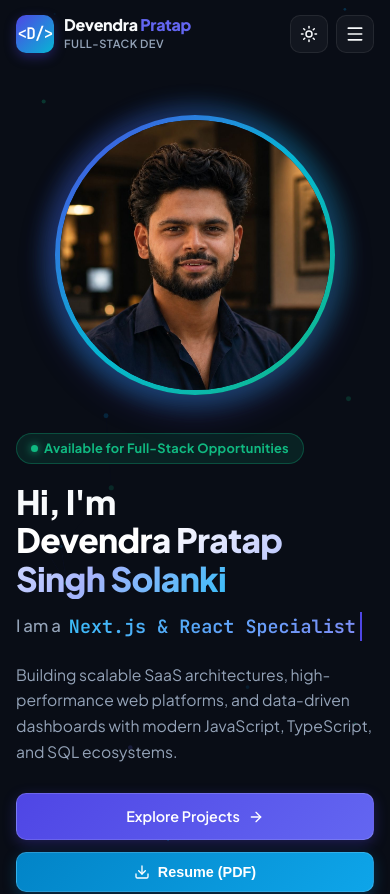
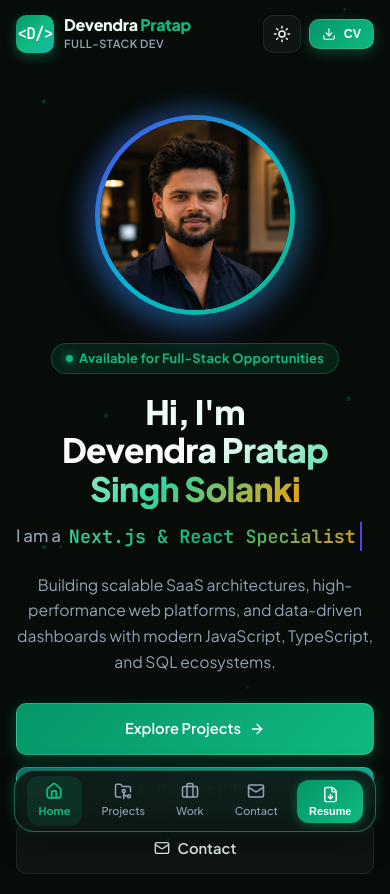
Before and after one commit to devendrapratapsinghsolanki/My-Portfolio, a React (Vite) app: page / in a window 390 px wide. Shown: the top 894 px of the page. Built offline with nearby package versions, Linux system fonts and the light colour scheme.

Commit message:
feat: switch to fresh Emerald Mint theme and add custom mobile bottom app navigation bar

```diff
--- a/src/App.jsx
+++ b/src/App.jsx
@@ -11,6 +11,7 @@ import Footer from './components/Footer';
 import ResumeModal from './components/ResumeModal';
 import BackgroundCanvas from './components/BackgroundCanvas';
 import CustomCursor from './components/CustomCursor';
+import MobileBottomBar from './components/MobileBottomBar';
 
 export default function App() {
   const [isResumeModalOpen, setIsResumeModalOpen] = useState(false);
@@ -30,13 +31,13 @@ export default function App() {
 
   return (
     <div style={{ position: 'relative', minHeight: '100vh', backgroundColor: 'var(--bg-main)', overflowX: 'hidden' }}>
-      {/* Background Particle Canvas (subtle) */}
+      {/* Background Particle Canvas */}
       <BackgroundCanvas theme={theme} />
 
       {/* Trailing Cursor for desktop */}
       <CustomCursor />
 
-      {/* Navigation */}
+      {/* Top Navigation */}
       <Navbar
         onOpenResume={() => setIsResumeModalOpen(true)}
         theme={theme}
@@ -57,6 +58,9 @@ export default function App() {
       {/* Footer */}
       <Footer onOpenResume={() => setIsResumeModalOpen(true)} />
 
+      {/* Exclusive Mobile Floating Bottom Bar */}
+      <MobileBottomBar onOpenResume={() => setIsResumeModalOpen(true)} />
+
       {/* Resume Modal */}
       <ResumeModal
         isOpen={isResumeModalOpen}
--- a/src/components/Logo.jsx
+++ b/src/components/Logo.jsx
@@ -9,7 +9,7 @@ export default function Logo() {
           width: '38px',
           height: '38px',
           borderRadius: '10px',
-          background: 'linear-gradient(135deg, #4f46e5 0%, #06b6d4 100%)',
+          background: 'linear-gradient(135deg, #059669 0%, #10b981 50%, #14b8a6 100%)',
           display: 'flex',
           alignItems: 'center',
           justifyContent: 'center',
@@ -18,14 +18,14 @@ export default function Logo() {
           fontSize: '1rem',
           fontFamily: 'var(--font-mono)',
           letterSpacing: '-0.05em',
-          boxShadow: '0 4px 12px rgba(79, 70, 229, 0.35)'
+          boxShadow: '0 4px 12px rgba(16, 185, 129, 0.35)'
         }}
       >
         {'<D/>'}
       </div>
       <div style={{ display: 'flex', flexDirection: 'column' }}>
         <span style={{ fontWeight: '800', fontSize: '1rem', letterSpacing: '-0.02em', color: 'var(--text-main)', lineHeight: '1.2' }}>
-          Devendra <span style={{ color: '#6366f1' }}>Pratap</span>
+          Devendra <span style={{ color: '#10b981' }}>Pratap</span>
         </span>
         <span style={{ fontSize: '0.7rem', color: 'var(--text-muted)', letterSpacing: '0.04em', textTransform: 'uppercase', fontWeight: '600' }}>
           Full-Stack Dev
--- /dev/null
+++ b/src/components/MobileBottomBar.jsx
@@ -0,0 +1,113 @@
+import React, { useState, useEffect } from 'react';
+import { Home, FolderGit2, Briefcase, Mail, FileDown, Sparkles } from 'lucide-react';
+
+export default function MobileBottomBar({ onOpenResume }) {
+  const [activeSection, setActiveSection] = useState('home');
+
+  useEffect(() => {
+    const handleScroll = () => {
+      const sections = ['home', 'projects', 'skills', 'experience', 'contact'];
+      const scrollPosition = window.scrollY + 200;
+
+      for (const sectionId of sections) {
+        const el = document.getElementById(sectionId);
+        if (el) {
+          const top = el.offsetTop;
+          const height = el.offsetHeight;
+          if (scrollPosition >= top && scrollPosition < top + height) {
+            setActiveSection(sectionId);
+            break;
+          }
+        }
+      }
+    };
+
+    window.addEventListener('scroll', handleScroll);
+    return () => window.removeEventListener('scroll', handleScroll);
+  }, []);
+
+  const items = [
+    { id: 'home', label: 'Home', icon: Home, href: '#home' },
+    { id: 'projects', label: 'Projects', icon: FolderGit2, href: '#projects' },
+    { id: 'experience', label: 'Work', icon: Briefcase, href: '#experience' },
+    { id: 'contact', label: 'Contact', icon: Mail, href: '#contact' }
+  ];
+
+  return (
+    <nav
+      className="mobile-bottom-bar"
+      style={{
+        position: 'fixed',
+        bottom: '12px',
+        left: '14px',
+        right: '14px',
+        height: '62px',
+        backgroundColor: 'var(--bottom-bar-bg)',
+        backdropFilter: 'blur(20px)',
+        WebkitBackdropFilter: 'blur(20px)',
+        borderRadius: '20px',
+        border: '1px solid var(--border-hover)',
+        boxShadow: '0 10px 30px rgba(0, 0, 0, 0.4), 0 0 15px rgba(16, 185, 129, 0.15)',
+        display: 'none',
+        alignItems: 'center',
+        justifyContent: 'space-around',
+        padding: '0 8px',
+        zIndex: 9999
+      }}
+    >
+      {items.map((item) => {
+        const Icon = item.icon;
+        const isActive = activeSection === item.id;
+        return (
+          <a
+            key={item.id}
+            href={item.href}
+            style={{
+              display: 'flex',
+              flexDirection: 'column',
+              alignItems: 'center',
+              justifyContent: 'center',
+              gap: '2px',
+              padding: '6px 12px',
+              borderRadius: '12px',
+              color: isActive ? '#10b981' : 'var(--text-muted)',
+              background: isActive ? 'rgba(16, 185, 129, 0.12)' : 'transparent',
+              textDecoration: 'none',
+              fontSize: '0.68rem',
+              fontWeight: isActive ? '700' : '500',
+              transition: 'all 0.15s ease'
+            }}
+          >
+            <Icon size={18} strokeWidth={isActive ? 2.5 : 2} />
+            <span>{item.label}</span>
+          </a>
+        );
+      })}
+
+      {/* Quick Resume trigger on bottom bar */}
+      <button
+        onClick={onOpenResume}
+        style={{
+          display: 'flex',
+          flexDirection: 'column',
+          alignItems: 'center',
+          justifyContent: 'center',
+          gap: '2px',
+          padding: '6px 12px',
+          borderRadius: '12px',
+          background: 'linear-gradient(135deg, #059669 0%, #10b981 100%)',
+          color: '#ffffff',
+          border: 'none',
+          fontSize: '0.68rem',
+          fontWeight: '700',
+          cursor: 'pointer',
+          boxShadow: '0 2px 10px rgba(16, 185, 129, 0.4)'
+        }}
+        title="Download Resume"
+      >
+        <FileDown size={17} />
+        <span>Resume</span>
+      </button>
+    </nav>
+  );
+}
--- a/src/components/Navbar.jsx
+++ b/src/components/Navbar.jsx
@@ -66,16 +66,6 @@ export default function Navbar({ onOpenResume, theme, toggleTheme }) {
 
         {/* Desktop Navigation */}
         <nav style={{ display: 'flex', alignItems: 'center', gap: '2px' }} className="desktop-nav">
-          <style>{`
-            @media (max-width: 900px) {
-              .desktop-nav { display: none !important; }
-              .mobile-toggle-btn { display: flex !important; }
-            }
-            @media (min-width: 901px) {
-              .mobile-toggle-btn { display: none !important; }
-            }
-          `}</style>
-
           {navLinks.map((link) => {
             const isActive = activeSection === link.id;
             return (
@@ -87,8 +77,8 @@ export default function Navbar({ onOpenResume, theme, toggleTheme }) {
                   borderRadius: '8px',
                   fontSize: '0.86rem',
                   fontWeight: isActive ? '600' : '500',
-                  color: isActive ? '#4f46e5' : 'var(--text-muted)',
-                  background: isActive ? 'var(--bg-pill)' : 'transparent',
+                  color: isActive ? '#10b981' : 'var(--text-muted)',
+                  background: isActive ? 'rgba(16, 185, 129, 0.12)' : 'transparent',
                   textDecoration: 'none',
                   transition: 'all 0.15s ease'
                 }}
@@ -112,7 +102,7 @@ export default function Navbar({ onOpenResume, theme, toggleTheme }) {
 
           <button
             onClick={onOpenResume}
-            className="btn-cyan"
+            className="btn-primary"
             style={{ padding: '8px 16px', fontSize: '0.84rem' }}
           >
             <Download size={15} />
@@ -120,7 +110,7 @@ export default function Navbar({ onOpenResume, theme, toggleTheme }) {
           </button>
         </div>
 
-        {/* Mobile controls */}
+        {/* Mobile controls (Clean top bar on mobile) */}
         <div style={{ display: 'flex', alignItems: 'center', gap: '8px' }} className="mobile-toggle-btn">
           <button
             onClick={toggleTheme}
@@ -132,73 +122,15 @@ export default function Navbar({ onOpenResume, theme, toggleTheme }) {
           </button>
 
           <button
-            onClick={() => setMobileMenuOpen(!mobileMenuOpen)}
-            className="theme-toggle-btn"
-            aria-label="Toggle navigation"
+            onClick={onOpenResume}
+            className="btn-primary"
+            style={{ padding: '7px 12px', fontSize: '0.78rem' }}
           >
-            {mobileMenuOpen ? <X size={20} /> : <Menu size={20} />}
+            <Download size={14} />
+            <span>CV</span>
           </button>
         </div>
       </div>
-
-      {/* Mobile Drawer */}
-      {mobileMenuOpen && (
-        <div
-          style={{
-            position: 'fixed',
-            top: '68px',
-            left: 0,
-            right: 0,
-            bottom: 0,
-            backgroundColor: 'var(--bg-main)',
-            padding: '20px',
-            display: 'flex',
-            flexDirection: 'column',
-            justifyContent: 'space-between',
-            zIndex: 999,
-            overflowY: 'auto'
-          }}
-        >
-          <div style={{ display: 'flex', flexDirection: 'column', gap: '8px' }}>
-            {navLinks.map((link) => (
-              <a
-                key={link.id}
-                href={link.href}
-                onClick={() => setMobileMenuOpen(false)}
-                style={{
-                  display: 'flex',
-                  alignItems: 'center',
-                  justifyContent: 'space-between',
-                  padding: '12px 16px',
-                  borderRadius: '10px',
-                  background: activeSection === link.id ? 'var(--bg-pill)' : 'transparent',
-                  color: activeSection === link.id ? '#4f46e5' : 'var(--text-main)',
-                  fontSize: '0.95rem',
-                  fontWeight: '600',
-                  textDecoration: 'none'
-                }}
-              >
-                <span>{link.name}</span>
-                <ChevronRight size={16} color="var(--text-dim)" />
-              </a>
-            ))}
-          </div>
-
-          <div style={{ marginTop: '20px', display: 'flex', flexDirection: 'column', gap: '10px' }}>
-            <button
-              onClick={() => {
-                setMobileMenuOpen(false);
-                onOpenResume();
-              }}
-              className="btn-cyan"
-              style={{ width: '100%', padding: '12px' }}
-            >
-              <Download size={16} />
-              <span>Download Resume (PDF)</span>
-            </button>
-          </div>
-        </div>
-      )}
     </header>
   );
 }
--- a/src/styles/globals.css
+++ b/src/styles/globals.css
@@ -1,61 +1,65 @@
-/* Design Tokens & Theme Variables */
+/* Fresh Emerald & Jade Aurora Theme Variables */
 :root {
   --font-sans: 'Plus Jakarta Sans', system-ui, -apple-system, sans-serif;
   --font-display: 'Syne', 'Plus Jakarta Sans', sans-serif;
   --font-mono: 'JetBrains Mono', monospace;
 
-  --primary: #4f46e5;
-  --primary-light: #6366f1;
-  --cyan: #0284c7;
-  --emerald: #059669;
+  --emerald: #10b981;
+  --emerald-light: #34d399;
+  --emerald-dark: #059669;
+  --jade: #14b8a6;
+  --lime: #84cc16;
+  --amber: #f59e0b;
 }
 
-/* Dark Theme (Default) */
+/* Dark Theme (Deep Forest Obsidian & Radiant Mint) */
 [data-theme="dark"] {
-  --bg-main: #090d16;
-  --bg-surface: #0f172a;
-  --bg-card: rgba(15, 23, 42, 0.75);
-  --bg-card-hover: rgba(30, 41, 59, 0.85);
-  --bg-header: rgba(9, 13, 22, 0.85);
+  --bg-main: #070c09;
+  --bg-surface: #0e1612;
+  --bg-card: rgba(14, 22, 18, 0.75);
+  --bg-card-hover: rgba(22, 36, 29, 0.85);
+  --bg-header: rgba(7, 12, 9, 0.85);
   --bg-pill: rgba(255, 255, 255, 0.04);
 
   --border-subtle: rgba(255, 255, 255, 0.08);
-  --border-card: rgba(255, 255, 255, 0.1);
-  --border-hover: rgba(99, 102, 241, 0.4);
+  --border-card: rgba(52, 211, 153, 0.12);
+  --border-hover: rgba(52, 211, 153, 0.45);
 
-  --text-main: #f8fafc;
+  --text-main: #f0fdf4;
   --text-muted: #94a3b8;
   --text-dim: #64748b;
 
   --shadow-sm: 0 2px 8px rgba(0, 0, 0, 0.3);
-  --shadow-md: 0 10px 30px -10px rgba(0, 0, 0, 0.5);
-  --shadow-glow: 0 0 25px rgba(99, 102, 241, 0.15);
+  --shadow-md: 0 12px 32px -10px rgba(0, 0, 0, 0.6);
+  --shadow-glow: 0 0 25px rgba(16, 185, 129, 0.18);
 
-  --code-bg: rgba(7, 10, 18, 0.9);
+  --code-bg: rgba(6, 11, 8, 0.95);
+  --bottom-bar-bg: rgba(14, 22, 18, 0.92);
 }
 
-/* Light Theme */
+/* Light Theme (Fresh Mint Pearl & Crisp Obsidian) */
 [data-theme="light"] {
-  --bg-main: #f8fafc;
+  --bg-main: #f5f8f6;
   --bg-surface: #ffffff;
-  --bg-card: rgba(255, 255, 255, 0.9);
-  --bg-card-hover: rgba(241, 245, 249, 1);
-  --bg-header: rgba(248, 250, 252, 0.85);
+  --bg-card: rgba(255, 255, 255, 0.92);
+  --bg-card-hover: rgba(240, 24DF, 244, 1);
+  --bg-header: rgba(245, 248, 246, 0.88);
   --bg-pill: rgba(0, 0, 0, 0.04);
 
-  --border-subtle: rgba(0, 0, 0, 0.08);
-  --border-card: rgba(0, 0, 0, 0.08);
-  --border-hover: rgba(79, 70, 229, 0.4);
+  --border-subtle: rgba(0, 0, 0, 0.07);
+  --border-card: rgba(16, 185, 129, 0.15);
+  --border-hover: rgba(16, 185, 129, 0.45);
 
-  --text-main: #0f172a;
+  --text-main: #061a10;
   --text-muted: #475569;
   --text-dim: #64748b;
 
-  --shadow-sm: 0 2px 8px rgba(0, 0, 0, 0.05);
-  --shadow-md: 0 10px 25px -5px rgba(0, 0, 0, 0.08);
-  --shadow-glow: 0 0 25px rgba(79, 70, 229, 0.1);
+  --shadow-sm: 0 2px 8px rgba(0, 0, 0, 0.04);
+  --shadow-md: 0 10px 25px -5px rgba(16, 185, 129, 0.1);
+  --shadow-glow: 0 0 25px rgba(16, 185, 129, 0.1);
 
-  --code-bg: #1e293b;
+  --code-bg: #132219;
+  --bottom-bar-bg: rgba(255, 255, 255, 0.92);
 }
 
 * {
@@ -88,11 +92,11 @@ body {
   background: var(--bg-main);
 }
 ::-webkit-scrollbar-thumb {
-  background: rgba(99, 102, 241, 0.4);
+  background: rgba(16, 185, 129, 0.4);
   border-radius: 4px;
 }
 ::-webkit-scrollbar-thumb:hover {
-  background: rgba(99, 102, 241, 0.7);
+  background: rgba(16, 185, 129, 0.8);
 }
 
 /* Container */
@@ -108,7 +112,7 @@ body {
   }
 }
 
-/* Clean Cards */
+/* Glass Card */
 .glass-card {
   background: var(--bg-card);
   backdrop-filter: blur(12px);
@@ -125,27 +129,27 @@ body {
   box-shadow: var(--shadow-md);
 }
 
-/* Text Gradients */
+/* Text Gradients (Fresh Mint & Gold) */
 [data-theme="dark"] .text-gradient {
-  background: linear-gradient(135deg, #ffffff 30%, #a5b4fc 70%, #38bdf8 100%);
+  background: linear-gradient(135deg, #ffffff 30%, #34d399 70%, #f59e0b 100%);
   -webkit-background-clip: text;
   -webkit-text-fill-color: transparent;
 }
 
 [data-theme="light"] .text-gradient {
-  background: linear-gradient(135deg, #0f172a 30%, #4338ca 70%, #0284c7 100%);
+  background: linear-gradient(135deg, #061a10 30%, #059669 70%, #d97706 100%);
   -webkit-background-clip: text;
   -webkit-text-fill-color: transparent;
 }
 
 [data-theme="dark"] .text-gradient-cyan {
-  background: linear-gradient(135deg, #38bdf8 0%, #818cf8 100%);
+  background: linear-gradient(135deg, #34d399 0%, #10b981 50%, #f59e0b 100%);
   -webkit-background-clip: text;
   -webkit-text-fill-color: transparent;
 }
 
 [data-theme="light"] .text-gradient-cyan {
-  background: linear-gradient(135deg, #0284c7 0%, #4f46e5 100%);
+  background: linear-gradient(135deg, #059669 0%, #10b981 50%, #d97706 100%);
   -webkit-background-clip: text;
   -webkit-text-fill-color: transparent;
 }
@@ -160,14 +164,14 @@ body {
   align-items: center;
   justify-content: center;
   gap: 8px;
-  background: linear-gradient(135deg, #4f46e5 0%, #6366f1 100%);
+  background: linear-gradient(135deg, #059669 0%, #10b981 100%);
   color: #ffffff !important;
   font-weight: 600;
   font-size: 0.9rem;
   padding: 11px 22px;
   border-radius: 10px;
   border: 1px solid rgba(255, 255, 255, 0.15);
-  box-shadow: 0 4px 14px rgba(79, 70, 229, 0.3);
+  box-shadow: 0 4px 14px rgba(16, 185, 129, 0.3);
   cursor: pointer;
   text-decoration: none;
   transition: all 0.2s ease;
@@ -175,7 +179,8 @@ body {
 
 .btn-primary:hover {
   transform: translateY(-2px);
-  box-shadow: 0 6px 20px rgba(79, 70, 229, 0.45);
+  box-shadow: 0 6px 20px rgba(16, 185, 129, 0.45);
+  background: linear-gradient(135deg, #047857 0%, #059669 100%);
 }
 
 .btn-secondary {
@@ -206,14 +211,14 @@ body {
   align-items: center;
   justify-content: center;
   gap: 8px;
-  background: linear-gradient(135deg, #0284c7 0%, #0ea5e9 100%);
+  background: linear-gradient(135deg, #0f766e 0%, #14b8a6 100%);
   color: #ffffff !important;
   font-weight: 600;
   font-size: 0.9rem;
   padding: 11px 20px;
   border-radius: 10px;
   border: 1px solid rgba(255, 255, 255, 0.15);
-  box-shadow: 0 4px 14px rgba(2, 132, 199, 0.3);
+  box-shadow: 0 4px 14px rgba(20, 184, 166, 0.3);
   cursor: pointer;
   text-decoration: none;
   transition: all 0.2s ease;
@@ -221,7 +226,7 @@ body {
 
 .btn-cyan:hover {
   transform: translateY(-2px);
-  box-shadow: 0 6px 20px rgba(2, 132, 199, 0.45);
+  box-shadow: 0 6px 20px rgba(20, 184, 166, 0.45);
 }
 
 /* Badge styles */
@@ -240,12 +245,8 @@ body {
 }
 
 .badge-tech:hover {
-  border-color: rgba(99, 102, 241, 0.4);
-  color: #4f46e5;
-}
-
-[data-theme="dark"] .badge-tech:hover {
-  color: #a5b4fc;
+  border-color: rgba(16, 185, 129, 0.4);
+  color: #10b981;
 }
 
 .badge-live {
@@ -271,7 +272,7 @@ body {
   background: #10b981;
 }
 
-/* Compact Section Titles (Balanced sizing) */
+/* Section Titles */
 .section-tag {
   display: inline-flex;
   align-items: center;
@@ -280,7 +281,7 @@ body {
   background: var(--bg-pill);
   border: 1px solid var(--border-subtle);
   border-radius: 9999px;
-  color: #6366f1;
+  color: #10b981;
   font-size: 0.78rem;
   font-weight: 600;
   letter-spacing: 0.05em;
@@ -323,40 +324,85 @@ body {
 
 .theme-toggle-btn:hover {
   border-color: var(--border-hover);
-  background: rgba(99, 102, 241, 0.1);
-  color: #6366f1;
+  background: rgba(16, 185, 129, 0.1);
+  color: #10b981;
 }
 
-/* Animations */
-@keyframes pulseSubtle {
-  0%, 100% { opacity: 0.4; }
-  50% { opacity: 0.8; }
+/* Custom Cursor Styles */
+.custom-cursor-dot {
+  position: fixed;
+  top: 0;
+  left: 0;
+  width: 8px;
+  height: 8px;
+  background-color: #10b981;
+  border-radius: 50%;
+  pointer-events: none;
+  z-index: 9999;
+  box-shadow: 0 0 12px #10b981, 0 0 20px #34d399;
+  transform: translate(-50%, -50%);
+  transition: opacity 0.2s ease;
 }
 
-.animate-pulse-subtle {
-  animation: pulseSubtle 4s ease-in-out infinite;
+.custom-cursor-ring {
+  position: fixed;
+  top: 0;
+  left: 0;
+  width: 36px;
+  height: 36px;
+  border: 1.5px solid rgba(16, 185, 129, 0.5);
+  border-radius: 50%;
+  pointer-events: none;
+  z-index: 9998;
+  transform: translate(-50%, -50%);
+  transition: width 0.2s, height 0.2s, border-color 0.2s;
 }
 
-/* Mobile Specific Tweaks */
+.custom-cursor-ring.hovering {
+  width: 52px;
+  height: 52px;
+  border-color: rgba(52, 211, 153, 0.9);
+  background: rgba(16, 185, 129, 0.08);
+}
+
 @media (max-width: 768px) {
+  .custom-cursor-dot, .custom-cursor-ring {
+    display: none !important;
+  }
+}
+
+/* ========================================================= */
+/* 📱 EXCLUSIVE MOBILE APP VIEW SYSTEM                       */
+/* ========================================================= */
+@media (max-width: 768px) {
+  body {
+    padding-bottom: 84px; /* Space for Mobile Bottom Bar */
+  }
+
+  .desktop-nav {
+    display: none !important;
+  }
+
+  .mobile-bottom-bar {
+    display: flex !important;
+  }
+
   .hero-grid {
     grid-template-columns: 1fr !important;
-    gap: 28px !important;
+    gap: 20px !important;
+    text-align: center;
   }
 
   .hero-profile-container {
     order: -1;
     display: flex;
     justify-content: center;
-    margin-bottom: 10px;
+    margin-bottom: 8px;
   }
 
-  .hero-profile-avatar {
-    width: 120px !important;
-    height: 120px !important;
-    border-radius: 50% !important;
-    border: 3px solid #6366f1 !important;
-    box-shadow: 0 0 20px rgba(99, 102, 241, 0.4);
+  .hero-profile-container > div {
+    width: 200px !important;
+    height: 200px !important;
   }
 
   .desktop-only-badge {
@@ -375,9 +421,23 @@ body {
   .mobile-cta-group .btn-secondary {
     width: 100%;
     justify-content: center;
+    padding: 13px;
+    font-size: 0.92rem;
   }
 
   .section-title {
-    font-size: 1.55rem;
+    font-size: 1.5rem;
+  }
+
+  /* Compact padding for cards on phone */
+  .glass-card {
+    padding: 18px !important;
+    border-radius: 14px;
   }
 }
+
+@media (min-width: 769px) {
+  .mobile-bottom-bar {
+    display: none !important;
+  }
+}
```
